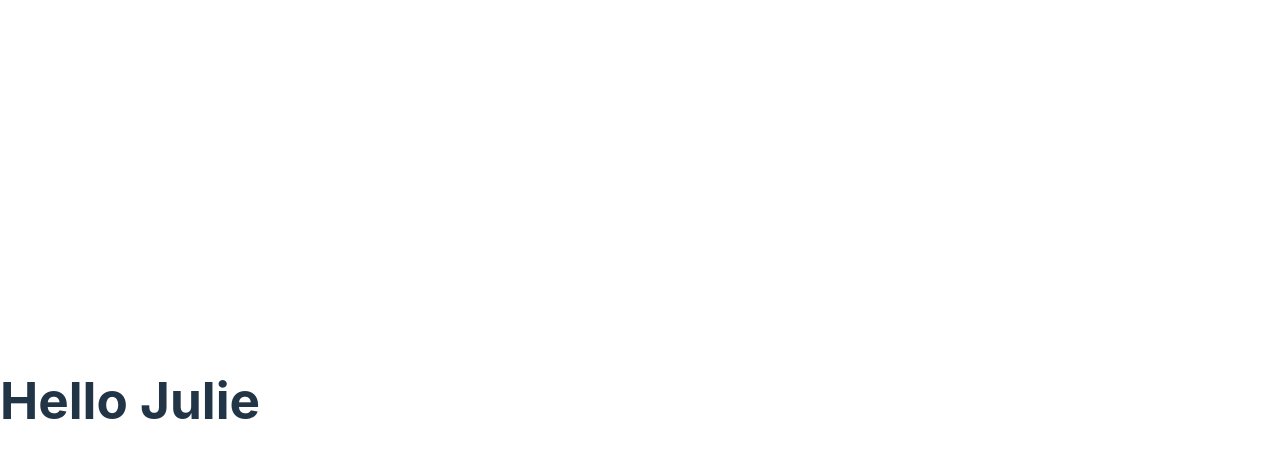
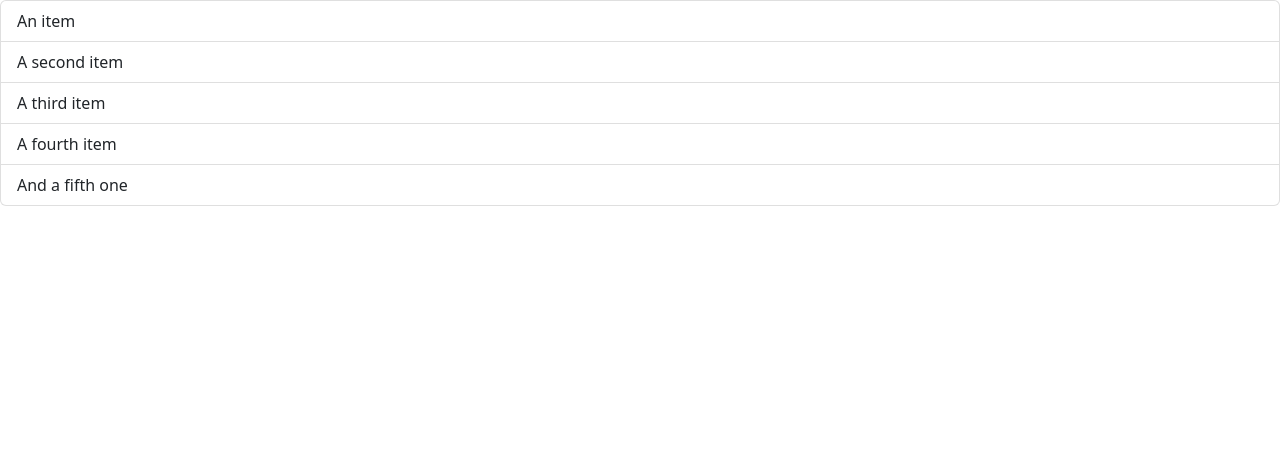
Before and after one commit to nkemdilimjulie/react-app, a React (Vite) app: page / in a window 1280 px wide. Shown: the top 458 px of the page. Built offline with nearby package versions, Linux system fonts and the light colour scheme.

Commit message:
List Group

```diff
--- a/package.json
+++ b/package.json
@@ -9,6 +9,7 @@
     "preview": "vite preview"
   },
   "dependencies": {
+    "bootstrap": "^5.2.3",
     "react": "^18.2.0",
     "react-dom": "^18.2.0"
   },
--- a/src/App.tsx
+++ b/src/App.tsx
@@ -1,7 +1,7 @@
-import Message from './message';
+import ListGroup from './components/ListGroup';
 function App() {
   // return <div><Message></Message></div>; OR, shorter ---
-  return <div><Message /></div>;
+  return <div><ListGroup /></div>;
 }
 
 export default App; // export this component so that it can be used
--- /dev/null
+++ b/src/components/ListGroup.tsx
@@ -0,0 +1,13 @@
+function ListGroup() {
+  return (
+    <ul className="list-group">
+      <li className="list-group-item">An item</li>
+      <li className="list-group-item">A second item</li>
+      <li className="list-group-item">A third item</li>
+      <li className="list-group-item">A fourth item</li>
+      <li className="list-group-item">And a fifth one</li>
+    </ul>
+  );
+}
+
+export default ListGroup;
--- a/src/index.css
+++ /dev/null
@@ -1,69 +0,0 @@
-:root {
-  font-family: Inter, system-ui, Avenir, Helvetica, Arial, sans-serif;
-  line-height: 1.5;
-  font-weight: 400;
-
-  color-scheme: light dark;
-  color: rgba(255, 255, 255, 0.87);
-  background-color: #242424;
-
-  font-synthesis: none;
-  text-rendering: optimizeLegibility;
-  -webkit-font-smoothing: antialiased;
-  -moz-osx-font-smoothing: grayscale;
-  -webkit-text-size-adjust: 100%;
-}
-
-a {
-  font-weight: 500;
-  color: #646cff;
-  text-decoration: inherit;
-}
-a:hover {
-  color: #535bf2;
-}
-
-body {
-  margin: 0;
-  display: flex;
-  place-items: center;
-  min-width: 320px;
-  min-height: 100vh;
-}
-
-h1 {
-  font-size: 3.2em;
-  line-height: 1.1;
-}
-
-button {
-  border-radius: 8px;
-  border: 1px solid transparent;
-  padding: 0.6em 1.2em;
-  font-size: 1em;
-  font-weight: 500;
-  font-family: inherit;
-  background-color: #1a1a1a;
-  cursor: pointer;
-  transition: border-color 0.25s;
-}
-button:hover {
-  border-color: #646cff;
-}
-button:focus,
-button:focus-visible {
-  outline: 4px auto -webkit-focus-ring-color;
-}
-
-@media (prefers-color-scheme: light) {
-  :root {
-    color: #213547;
-    background-color: #ffffff;
-  }
-  a:hover {
-    color: #747bff;
-  }
-  button {
-    background-color: #f9f9f9;
-  }
-}
--- a/src/main.tsx
+++ b/src/main.tsx
@@ -1,7 +1,7 @@
 import React from 'react'
 import ReactDOM from 'react-dom/client'
 import App from './App'
-import './index.css'
+import 'bootstrap/dist/css/bootstrap.css'
 
 ReactDOM.createRoot(document.getElementById('root') as HTMLElement).render(
   <React.StrictMode>
```
Also changed, not shown: 1 other file (tests, documents, lock files or other folders).
